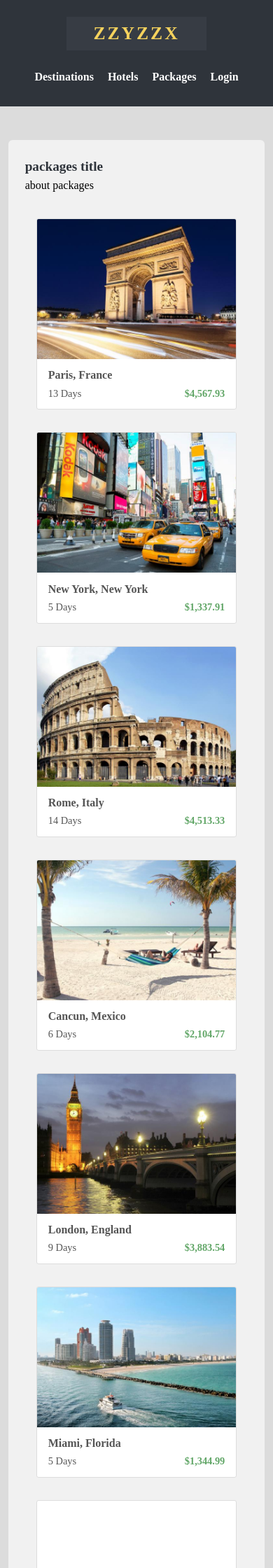
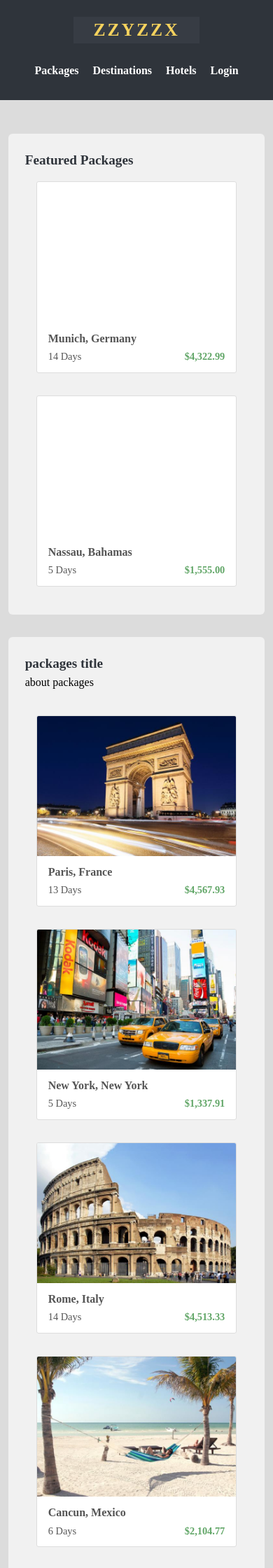
Before and after one commit to Treydor/Travel, a Jekyll site: the page built from packages/index.html, in a window 390 px wide. Shown: the top 2240 px of the page at 70% size. Built offline with Jekyll 4.4.1, drawn with Linux system fonts in a browser that asks for light colours; some web fonts are replaced.

Commit message:
logo fix and featured hotel/packages table addition

```diff
--- a/_includes/header.html
+++ b/_includes/header.html
@@ -5,9 +5,9 @@
 
     <nav>
       <ul>
+        <li><a href="{{site.baseurl}}/packages">Packages</a></li>
         <li><a href="{{site.baseurl}}/destinations">Destinations</a></li>
         <li><a href="{{site.baseurl}}/hotels">Hotels</a></li>
-        <li><a href="{{site.baseurl}}/packages">Packages</a></li>
         <li><a href="{{site.baseurl}}/login">Login</a></li>
       </ul>
     </nav>
--- a/css/style.css
+++ b/css/style.css
@@ -115,9 +115,8 @@ p {
     float: none;
     font-size: 1.6rem;
     margin: 0 auto;
-    padding: .3rem 0;
     text-align: center;
-    width: 200px;
+    width: 180px;
   }
 }
 
@@ -126,9 +125,8 @@ p {
   float: none;
   font-size: 1.6rem;
   margin: 0 auto 2rem auto;
-  padding: 0;
   text-align: center;
-  width: 200px;
+  width: 180px;
 }
 
 /* =======================================================================
--- a/packages/index.html
+++ b/packages/index.html
@@ -2,6 +2,40 @@
 layout: default
 title: Packages
 ---
+<div class="table">
+  <div class="row cf">
+    <h2>Featured Packages</h2>
+  </div>
+  <div class="row cf">
+    <div class="column half">
+      <a class="card" href="{{site.baseurl}}/destinations/munich">
+        <div class="thumbnail"></div>
+        <div class="card-box">
+          <div class="card-box-title">Munich, Germany</div>
+          <div class="meta-data cf">
+            <div class="meta-data-left">14 Days</div>
+            <div class="price">$4,322.99</div>
+          </div>
+        </div>
+      </a>
+    </div>
+    <div class="column half">
+      <a class="card" href="{{site.baseurl}}/destinations/nassau">
+        <div class="thumbnail"></div>
+        <div class="card-box">
+          <div class="card-box-title">Nassau, Bahamas</div>
+          <div class="meta-data cf">
+            <div class="meta-data-left">5 Days</div>
+            <div class="price">$1,555.00</div>
+          </div>
+        </div>
+      </a>
+    </div>
+  </div>
+</div>
+
+
+
 <div class="table">
 
   <div class="row cf">
```
Also changed, not shown: hotels/index.html (+21 -0 lines).
